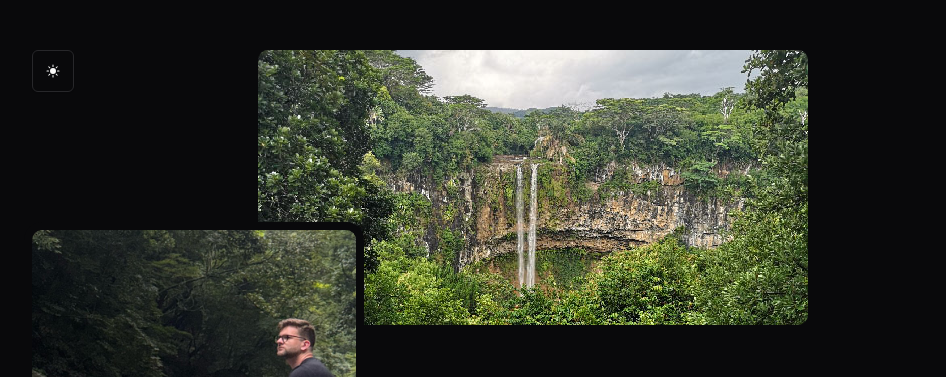
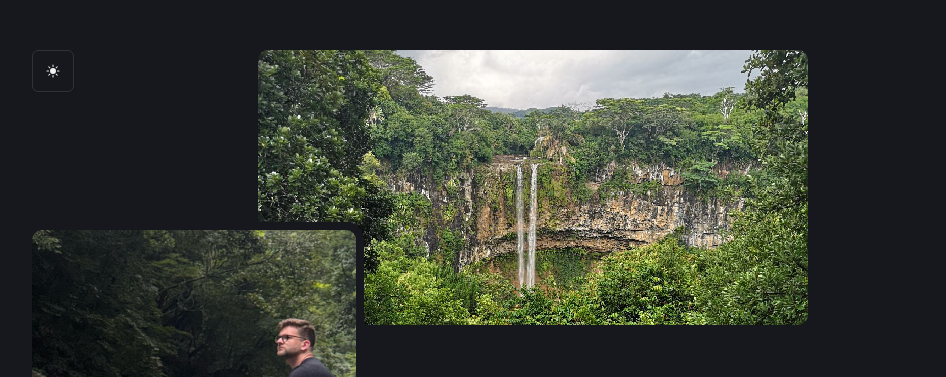
Before and after one commit to joshbatley/joshbatley.com, a website built with Parcel: page src/index.html in a window 1280 px wide. Shown: the top 377 px of the page, without its empty margins (164-1110 px from the left). Built offline with nearby package versions, Linux system fonts and the dark colour scheme.

Commit message:
updated colours

```diff
--- a/src/styles.css
+++ b/src/styles.css
@@ -8,21 +8,21 @@
 */
 @media (prefers-color-scheme: dark) {
   :root {
-    --text: hsl(0, 0%, 98%);
-    --background: hsl(240, 10%, 3.9%);
-    --border: hsl(240, 3.7%, 15.9%);
-    --hover: hsl(240, 4%, 16%);
-    --muted: hsl(240, 5%, 64.9%);
-    --card: hsl(240 4% 10%);
+    --text: hsl(0, 0%, 95%);
+    --background: hsl(220, 15%, 10%);
+    --border: hsl(220, 5%, 20%);
+    --hover: hsl(220, 5%, 20%);
+    --muted: hsl(210, 10%, 40%);
+    --card: hsl(220, 15%, 10%)
   }
 
   body:has(input:checked) {
-    --text: hsl(240, 10%, 3.9%);
+    --text: hsl(210, 15%, 20%);
     --background: hsl(0, 0%, 100%);
-    --border: hsl(240, 5.9%, 90%);
-    --hover: hsl(240, 5%, 96%);
-    --muted: hsl(240, 3.8%, 46.1%);
-    --card: hsl(0, 0%, 98%);
+    --border: hsl(210, 16%, 90%);
+    --hover: hsl(210, 20%, 95%);
+    --muted: hsl(210, 10%, 40%);
+    --card: hsl(0, 0%, 100%);
   }
 
   .hidden:checked~.sun {
```
Also changed, not shown: posts/2025-02-18-hello-world.md (+2 -2 lines).
